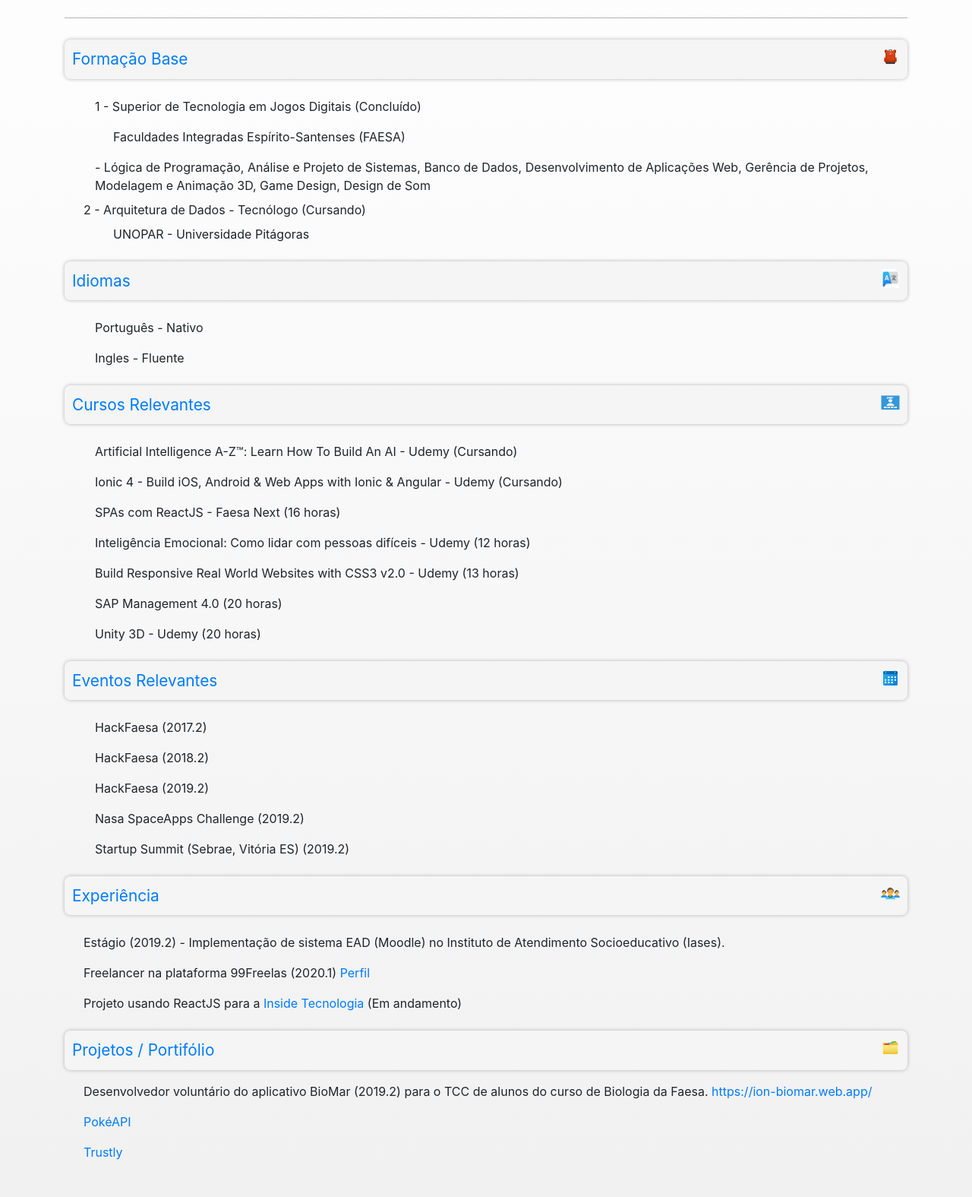
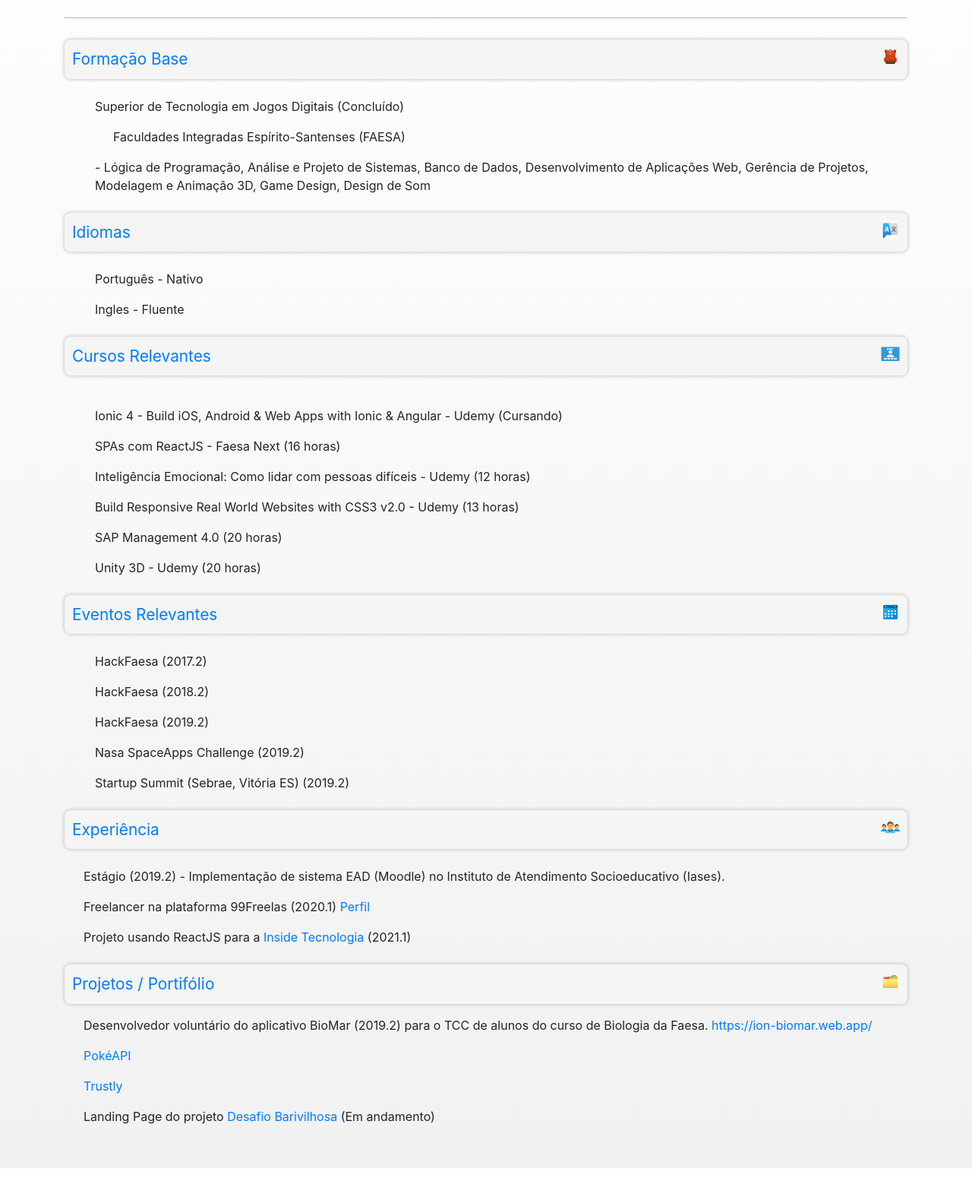
Before and after one commit to pedrovanzo/cv, a plain HTML site: page index.html in a window 1280 px wide. Shown: the part 209-1784 px from the top of the page at 76% size. After the commit the page ends 1746 px from the top, so only its background shows below. Drawn offline with nearby package versions, Linux system fonts and the light colour scheme.

Commit message:
Atualiza cv

```diff
--- a/index.html
+++ b/index.html
@@ -52,7 +52,7 @@
         </div>
         <div class="row my-2 contentPadding">
             <div class="col-12 sub-headline">
-                1 - Superior de Tecnologia em Jogos Digitais (Concluído)
+                Superior de Tecnologia em Jogos Digitais (Concluído)
             </div>
             <div class="col-12 sub-headline mx-4">
                 Faculdades Integradas Espírito-Santenses (FAESA)
@@ -61,10 +61,6 @@
                 - Lógica de Programação, Análise e Projeto de Sistemas, Banco de
                 Dados, Desenvolvimento de Aplicações Web, Gerência de Projetos, Modelagem e Animação 3D, Game Design,
                 Design de Som
-            </div>
-            <div>2 - Arquitetura de Dados - Tecnólogo (Cursando)</div>
-            <div class="col-12 sub-headline mx-4">
-                UNOPAR - Universidade Pitágoras
             </div>
         </div>
 
@@ -93,10 +89,10 @@
         </div>
         <div class="row my-2 contentPadding">
             <div class="col-12">
-                <div class="sub-headline-custom-1">
+                <!-- <div class="sub-headline-custom-1">
                     Artificial Intelligence A-Z™:
                     Learn How To Build An AI - Udemy (Cursando)
-                </div>
+                </div> -->
             </div>
             <div class="col-12">
                 <div class="sub-headline-custom-1">
@@ -176,7 +172,7 @@
                 Freelancer na plataforma 99Freelas (2020.1) <a href="https://www.99freelas.com.br/user/pedrovanzo" target="_blank">Perfil</a>
             </div>
             <div class="col-12 contentPadding">
-                Projeto usando ReactJS para a <a href="https://www.linkedin.com/company/insidetecnologia" target="blank">Inside Tecnologia</a> (Em andamento)
+                Projeto usando ReactJS para a <a href="https://www.linkedin.com/company/insidetecnologia" target="blank">Inside Tecnologia</a> (2021.1)
             </div>
         </div>
 
@@ -196,6 +192,10 @@
             </div>
             <div class="col-12 sub-headline contentPadding">
                 <a href="https://t-challenge-2.web.app/" target="_blank">Trustly</a>
+            </div>
+            <div class="col-12 sub-headline contentPadding">
+                Landing Page do projeto
+                <a href="https://pedrovanzo.github.io/nai-bari/" target="_blank">Desafio Barivilhosa</a> (Em andamento)
             </div>
         </div>
 
```
